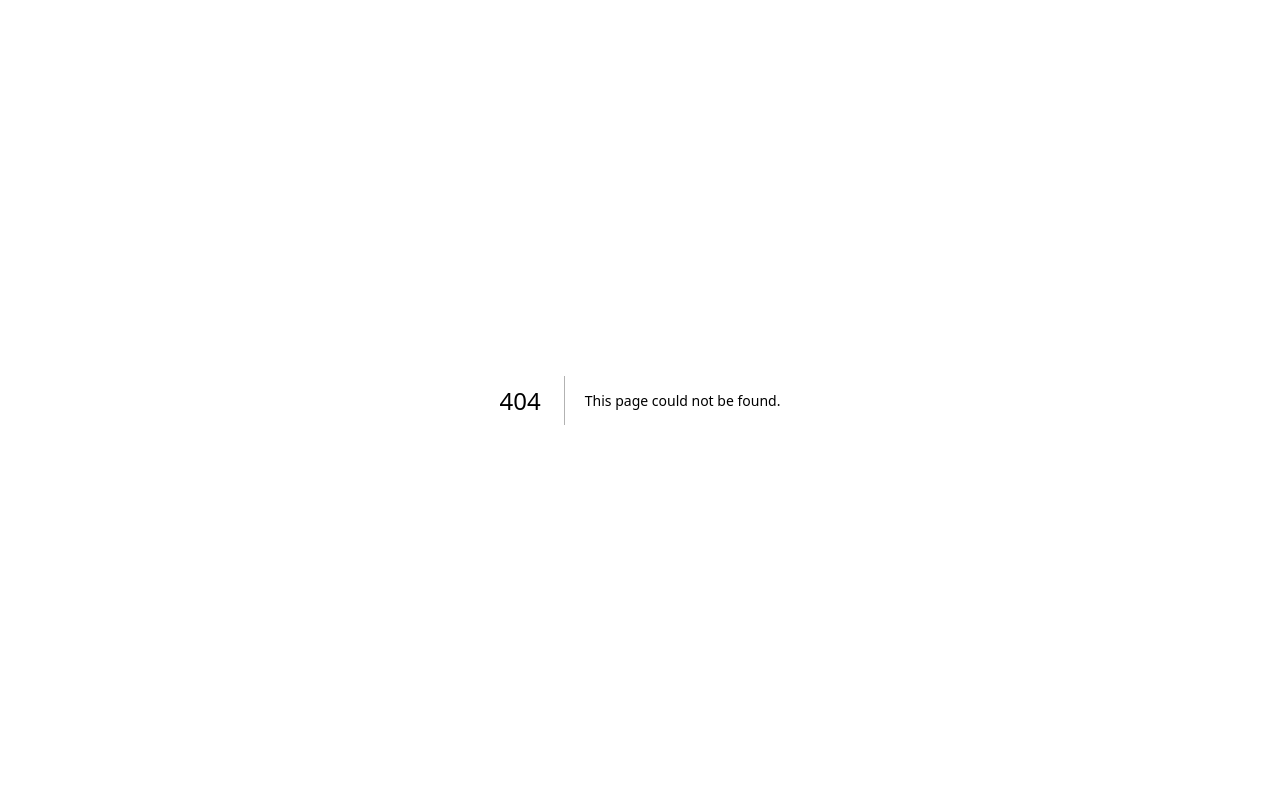
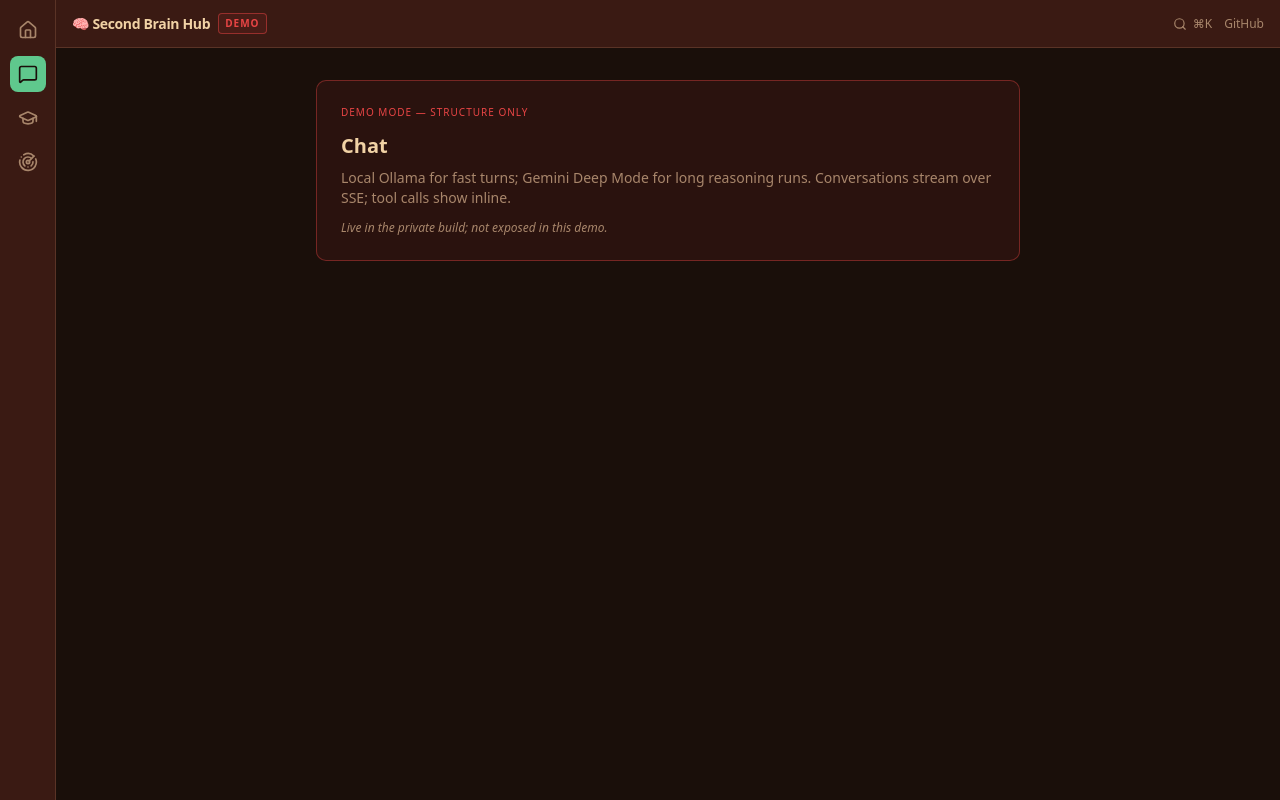
Before and after one commit to unohisname12/second-brain-hub-demo, a Next.js app: page /chat in a window 1280 px wide. Before the commit this address had no page. Built offline with nearby package versions, Linux system fonts and the light colour scheme.

Commit message:
feat: add /chat skeleton page

```diff
--- /dev/null
+++ b/app/(app)/chat/page.tsx
@@ -0,0 +1,11 @@
+// app/(app)/chat/page.tsx
+import { DemoBanner } from "@/components/demo/demo-banner";
+
+export default function ChatPage() {
+  return (
+    <DemoBanner
+      title="Chat"
+      body="Local Ollama for fast turns; Gemini Deep Mode for long reasoning runs. Conversations stream over SSE; tool calls show inline."
+    />
+  );
+}
```
